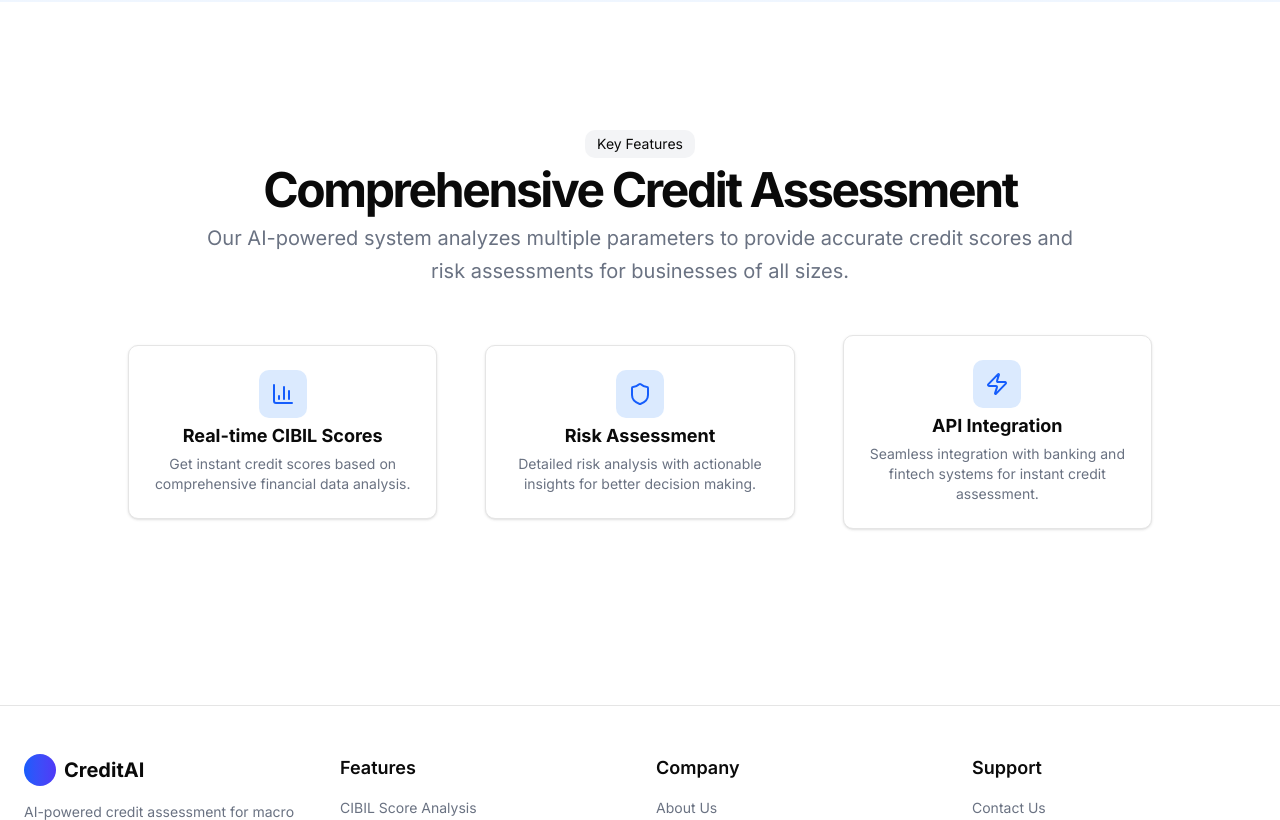
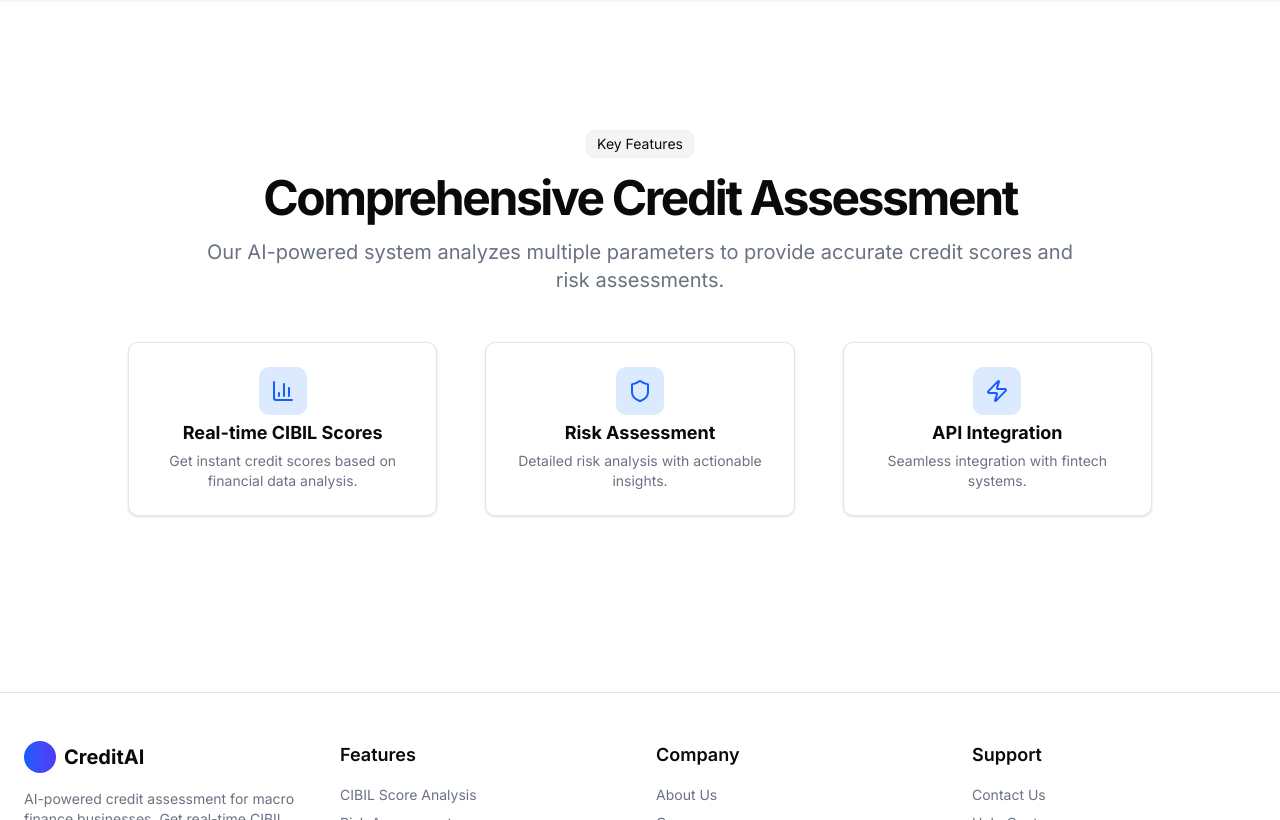
Before and after one commit to Pranav-Patel-123/FinScoreX_Frontend, a Next.js app: page / in a window 1280 px wide. Shown: the part 780-1600 px from the top of the page. Built offline with nearby package versions, Linux system fonts and the light colour scheme.

Commit message:
Update page.js

```diff
--- a/src/app/page.js
+++ b/src/app/page.js
@@ -15,41 +15,32 @@ export default function Home() {
             <div className="grid gap-6 lg:grid-cols-2 lg:gap-12 xl:grid-cols-2 place-items-center">
               <div className="flex flex-col items-center justify-center space-y-4 text-center">
                 <div className="space-y-2">
-                  <h1 className="text-3xl font-bold tracking-tighter sm:text-5xl xl:text-6xl/none bg-clip-text text-transparent bg-gradient-to-r from-blue-600 to-indigo-600">
+                  <h1 className="text-3xl font-bold tracking-tighter sm:text-5xl xl:text-6xl bg-clip-text text-transparent bg-gradient-to-r from-blue-600 to-indigo-600">
                     AI-Powered CIBIL Score System
                   </h1>
                   <p className="max-w-[600px] text-gray-500 md:text-xl">
-                    Revolutionize credit assessment with our advanced AI system. Get real-time CIBIL scores, risk
-                    analysis, and comprehensive financial insights for macro finance businesses.
+                    Revolutionize credit assessment with our advanced AI system. Get real-time CIBIL scores, risk analysis, and comprehensive financial insights for macro finance businesses.
                   </p>
                 </div>
                 <div className="flex flex-col gap-2 min-[400px]:flex-row">
-                  <Link href="/onboarding">
-                    <Button className="inline-flex h-10 items-center justify-center rounded-md bg-blue-600 px-8 text-sm font-medium text-white shadow transition-colors hover:bg-blue-700 focus-visible:outline-none focus-visible:ring-1 focus-visible:ring-blue-700 disabled:pointer-events-none disabled:opacity-50">
+                  <Link href="/onboarding" passHref>
+                    <Button className="h-10 rounded-md bg-blue-600 px-8 text-sm font-medium text-white shadow transition-colors hover:bg-blue-700 focus-visible:ring-1 focus-visible:ring-blue-700">
                       Check CIBIL
                       <ArrowRight className="ml-2 h-4 w-4" />
                     </Button>
                   </Link>
-                  <Link href="/api-integration">
-                    <Button
-                      variant="outline"
-                      className="inline-flex h-10 items-center justify-center rounded-md border border-gray-200 bg-white px-8 text-sm font-medium shadow-sm transition-colors hover:bg-gray-100 hover:text-gray-900 focus-visible:outline-none focus-visible:ring-1 focus-visible:ring-gray-950 disabled:pointer-events-none disabled:opacity-50"
-                    >
+                  <Link href="/api-integration" passHref>
+                    <Button variant="outline" className="h-10 border border-gray-200 px-8 text-sm font-medium shadow-sm hover:bg-gray-100 hover:text-gray-900 focus-visible:ring-1 focus-visible:ring-gray-950">
                       API Documentation
                     </Button>
                   </Link>
                 </div>
               </div>
-              <motion.div
-                initial={{ opacity: 0, y: 20 }}
-                animate={{ opacity: 1, y: 0 }}
-                transition={{ duration: 0.8 }}
-                className="flex items-center justify-center"
-              >
+              <motion.div initial={{ opacity: 0, y: 20 }} animate={{ opacity: 1, y: 0 }} transition={{ duration: 0.8 }} className="flex items-center justify-center">
                 <img
                   alt="Credit Score Dashboard"
-                  className="mx-auto aspect-video overflow-hidden rounded-xl object-cover object-center sm:w-full lg:order-last"
-                  src="credit-score-2.png"
+                  className="mx-auto aspect-video rounded-xl object-cover object-center sm:w-full"
+                  src="/credit-score-2.png"
                 />
               </motion.div>
             </div>
@@ -59,44 +50,25 @@ export default function Home() {
         {/* Features Section */}
         <section className="w-full py-12 md:py-24 lg:py-32 bg-white flex justify-center">
           <div className="container px-4 md:px-6 flex flex-col items-center">
-            <div className="flex flex-col items-center justify-center space-y-4 text-center">
-              <div className="space-y-2">
-                <div className="inline-block rounded-lg bg-gray-100 px-3 py-1 text-sm">Key Features</div>
-                <h2 className="text-3xl font-bold tracking-tighter sm:text-5xl">Comprehensive Credit Assessment</h2>
-                <p className="max-w-[900px] text-gray-500 md:text-xl/relaxed lg:text-base/relaxed xl:text-xl/relaxed">
-                  Our AI-powered system analyzes multiple parameters to provide accurate credit scores and risk
-                  assessments for businesses of all sizes.
-                </p>
-              </div>
+            <div className="text-center space-y-4">
+              <div className="inline-block rounded-lg bg-gray-100 px-3 py-1 text-sm">Key Features</div>
+              <h2 className="text-3xl font-bold tracking-tighter sm:text-5xl">Comprehensive Credit Assessment</h2>
+              <p className="max-w-[900px] text-gray-500 md:text-xl">Our AI-powered system analyzes multiple parameters to provide accurate credit scores and risk assessments.</p>
             </div>
-            <div className="mx-auto grid max-w-5xl items-center gap-6 py-12 lg:grid-cols-3 lg:gap-12 place-items-center">
-              <motion.div whileHover={{ y: -5 }} className="grid gap-1 rounded-lg border bg-white p-6 shadow-sm text-center">
-                <div className="flex h-12 w-12 items-center justify-center rounded-lg bg-blue-100 text-blue-600 mx-auto">
-                  <BarChart3 className="h-6 w-6" />
-                </div>
-                <h3 className="text-lg font-bold">Real-time CIBIL Scores</h3>
-                <p className="text-sm text-gray-500">
-                  Get instant credit scores based on comprehensive financial data analysis.
-                </p>
-              </motion.div>
-              <motion.div whileHover={{ y: -5 }} className="grid gap-1 rounded-lg border bg-white p-6 shadow-sm text-center">
-                <div className="flex h-12 w-12 items-center justify-center rounded-lg bg-blue-100 text-blue-600 mx-auto">
-                  <Shield className="h-6 w-6" />
-                </div>
-                <h3 className="text-lg font-bold">Risk Assessment</h3>
-                <p className="text-sm text-gray-500">
-                  Detailed risk analysis with actionable insights for better decision making.
-                </p>
-              </motion.div>
-              <motion.div whileHover={{ y: -5 }} className="grid gap-1 rounded-lg border bg-white p-6 shadow-sm text-center">
-                <div className="flex h-12 w-12 items-center justify-center rounded-lg bg-blue-100 text-blue-600 mx-auto">
-                  <Zap className="h-6 w-6" />
-                </div>
-                <h3 className="text-lg font-bold">API Integration</h3>
-                <p className="text-sm text-gray-500">
-                  Seamless integration with banking and fintech systems for instant credit assessment.
-                </p>
-              </motion.div>
+            <div className="grid max-w-5xl gap-6 py-12 lg:grid-cols-3 lg:gap-12 place-items-center">
+              {[
+                { icon: <BarChart3 className="h-6 w-6" />, title: "Real-time CIBIL Scores", description: "Get instant credit scores based on financial data analysis." },
+                { icon: <Shield className="h-6 w-6" />, title: "Risk Assessment", description: "Detailed risk analysis with actionable insights." },
+                { icon: <Zap className="h-6 w-6" />, title: "API Integration", description: "Seamless integration with fintech systems." }
+              ].map((feature, index) => (
+                <motion.div key={index} whileHover={{ y: -5 }} className="grid gap-1 rounded-lg border bg-white p-6 shadow-sm text-center">
+                  <div className="flex h-12 w-12 items-center justify-center rounded-lg bg-blue-100 text-blue-600 mx-auto">
+                    {feature.icon}
+                  </div>
+                  <h3 className="text-lg font-bold">{feature.title}</h3>
+                  <p className="text-sm text-gray-500">{feature.description}</p>
+                </motion.div>
+              ))}
             </div>
           </div>
         </section>
```
